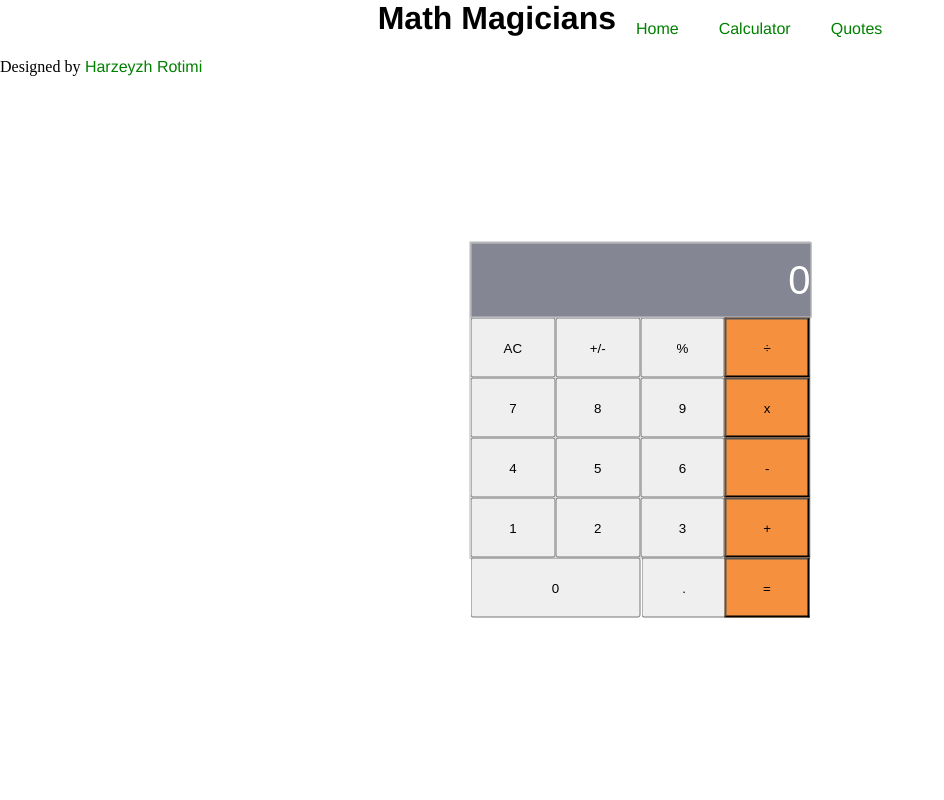
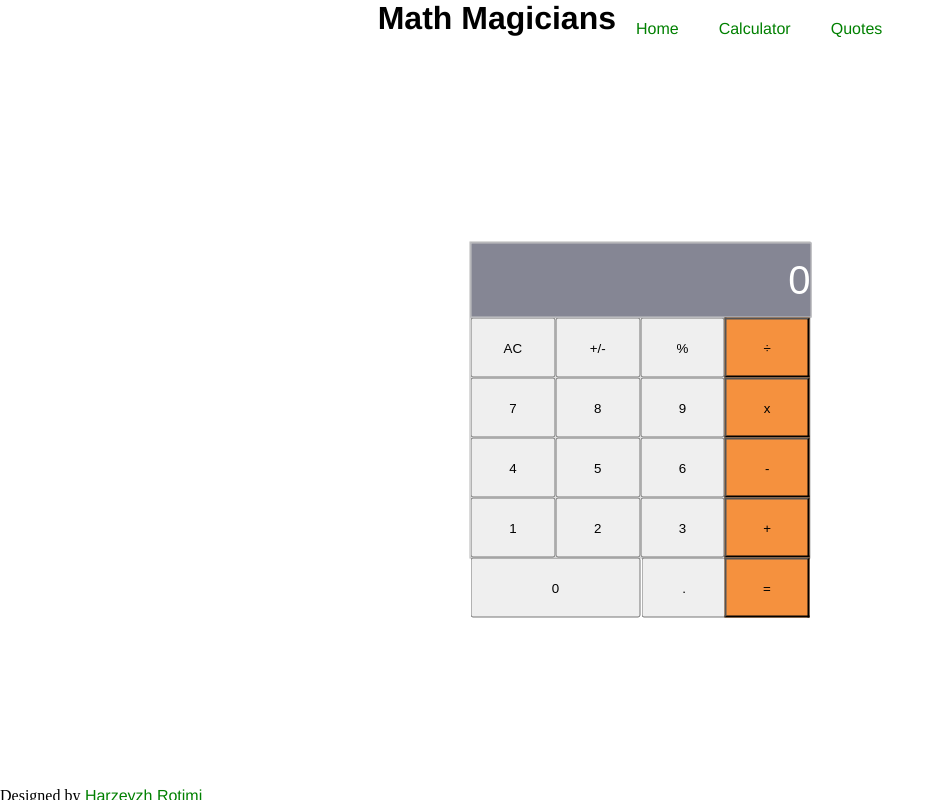
Before and after one commit to rotimiazeez/math-magician-app, a React (Create React App) app: page /calculator in a window 1280 px wide. Shown: the whole page, without its empty margins (0-944 px from the left). Built offline with nearby package versions, Linux system fonts and the light colour scheme.

Commit message:
style: Update styles

```diff
--- a/src/App.css
+++ b/src/App.css
@@ -59,3 +59,10 @@ input[type="text"] {
 .bottomIII {
   left: 254px;
 }
+
+footer {
+  position: fixed;
+  left: 0;
+  bottom: -5px;
+  width: 100%;
+}
```
